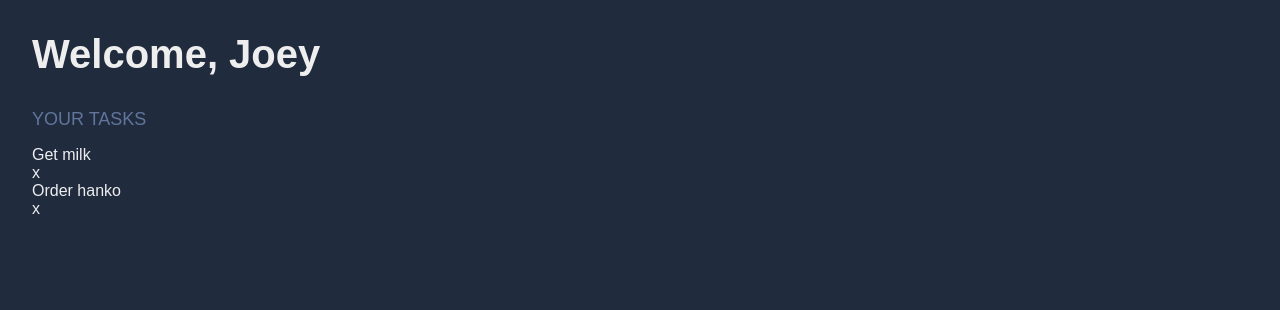
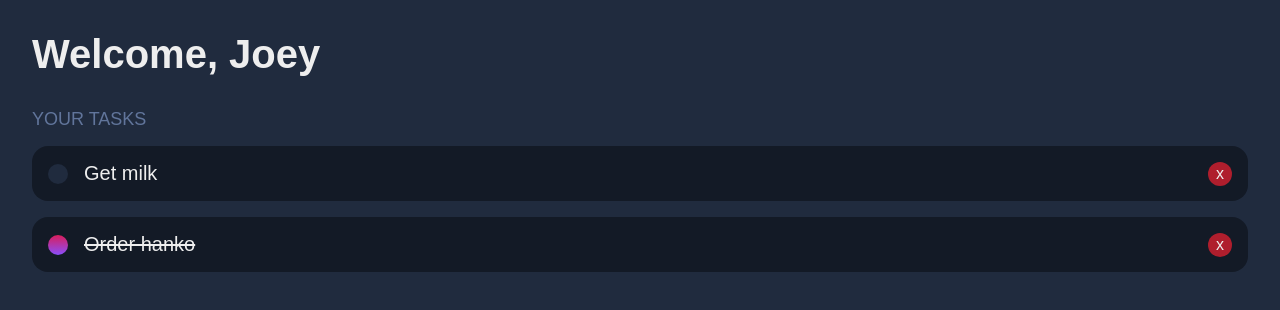
Before and after one commit to joeygroves/mern-stack-todo-app, a React (Create React App) app in the folder client/: page / in a window 1280 px wide. Shown: the top 310 px of the page. Built offline with nearby package versions, Linux system fonts and the light colour scheme.

Commit message:
Added todos stylesheet

```diff
--- a/client/src/index.css
+++ b/client/src/index.css
@@ -37,3 +37,58 @@
     font-weight: 400;
     margin-bottom: 16px;
 }
+
+.todo {
+    position: relative;
+    background-color: var(--dark);
+    padding: 16px;
+    border-radius: 16px;
+    display: flex;
+    align-items: center;
+    transition: 0.5s;
+    cursor: pointer;
+    margin-bottom: 16px;
+}
+
+.todo:hover {
+    opacity: 0.8;
+}
+
+.todo .checkbox {
+    width: 20px;
+    height: 20px;
+    margin-right: 16px;
+    border-radius: 999px;
+    background-color: var(--dark-alt);
+    transition: 0.4s;
+}
+
+.todo.is-complete .checkbox {
+    background-color: var(--primary);
+    background-image: linear-gradient(to bottom, var(--primary), var(--secondary));
+}
+
+.todo .text {
+    font-size: 20px;
+}
+
+.todo.todo.is-complete .text {
+    text-decoration: line-through;
+}
+
+.todo .delete-todo {
+    position: absolute;
+    top: 50%;
+    right: 16px;
+    transform: translateY(-50%);
+
+    width: 24px;
+    height: 24px;
+    color: var(--light);
+    background-color: #AF1E2D;
+    border-radius: 50%;
+
+    display: flex;
+    align-items: center;
+    justify-content: center;
+}
```
